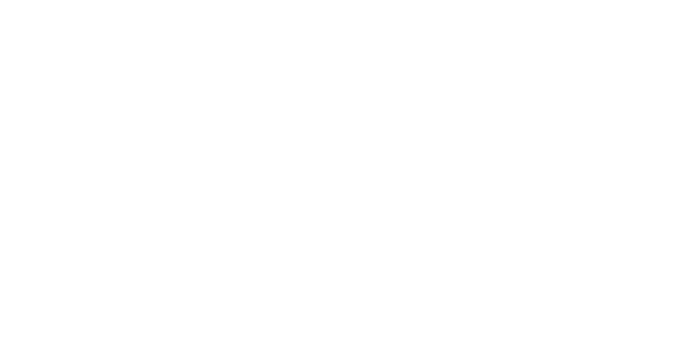
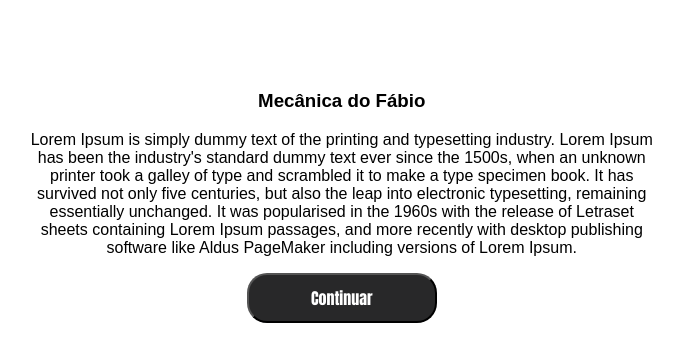
Before and after one commit to Critical-Ware-Team/Car-Mechanics, a plain HTML site: page index.html in a window 1280 px wide. Shown: the whole page, without its empty margins (273-956 px from the left). Drawn offline with Linux system fonts and the light colour scheme.

Commit message:
Finaliza home

```diff
--- a/CSS/home.css
+++ b/CSS/home.css
@@ -0,0 +1,18 @@
+.texto-principal{
+    text-align: center;
+    height: 50%;
+    width: 50%;
+    padding-left: 23%;
+    padding-top: 5%;
+    font-family: Arial, Helvetica, sans-serif;
+}
+.botao{
+    border-radius: 20px;
+    border-color:rgb(0, 0, 0);
+    background-color: rgb(40, 40, 41);
+    height:50px;
+    width: 30%;
+    font-family:Impact, Haettenschweiler, 'Arial Narrow Bold', sans-serif;
+    font-size: medium;
+    color:white;
+}
--- a/index.html
+++ b/index.html
@@ -20,8 +20,10 @@
     </header>
     <main>
         <section id="home">
-            <article>
-                <!-- AQUI VAI OS CÓDIGO DESSA SEÇÃO -->
+            <article class="texto-principal">
+                <h1>Mecânica do Fábio</h1>
+                <p>Lorem Ipsum is simply dummy text of the printing and typesetting industry. Lorem Ipsum has been the industry's standard dummy text ever since the 1500s, when an unknown printer took a galley of type and scrambled it to make a type specimen book. It has survived not only five centuries, but also the leap into electronic typesetting, remaining essentially unchanged. It was popularised in the 1960s with the release of Letraset sheets containing Lorem Ipsum passages, and more recently with desktop publishing software like Aldus PageMaker including versions of Lorem Ipsum. </p>
+                <button class="botao">Continuar</button>
             </article>
         </section>
         <section id="sobre">
```
